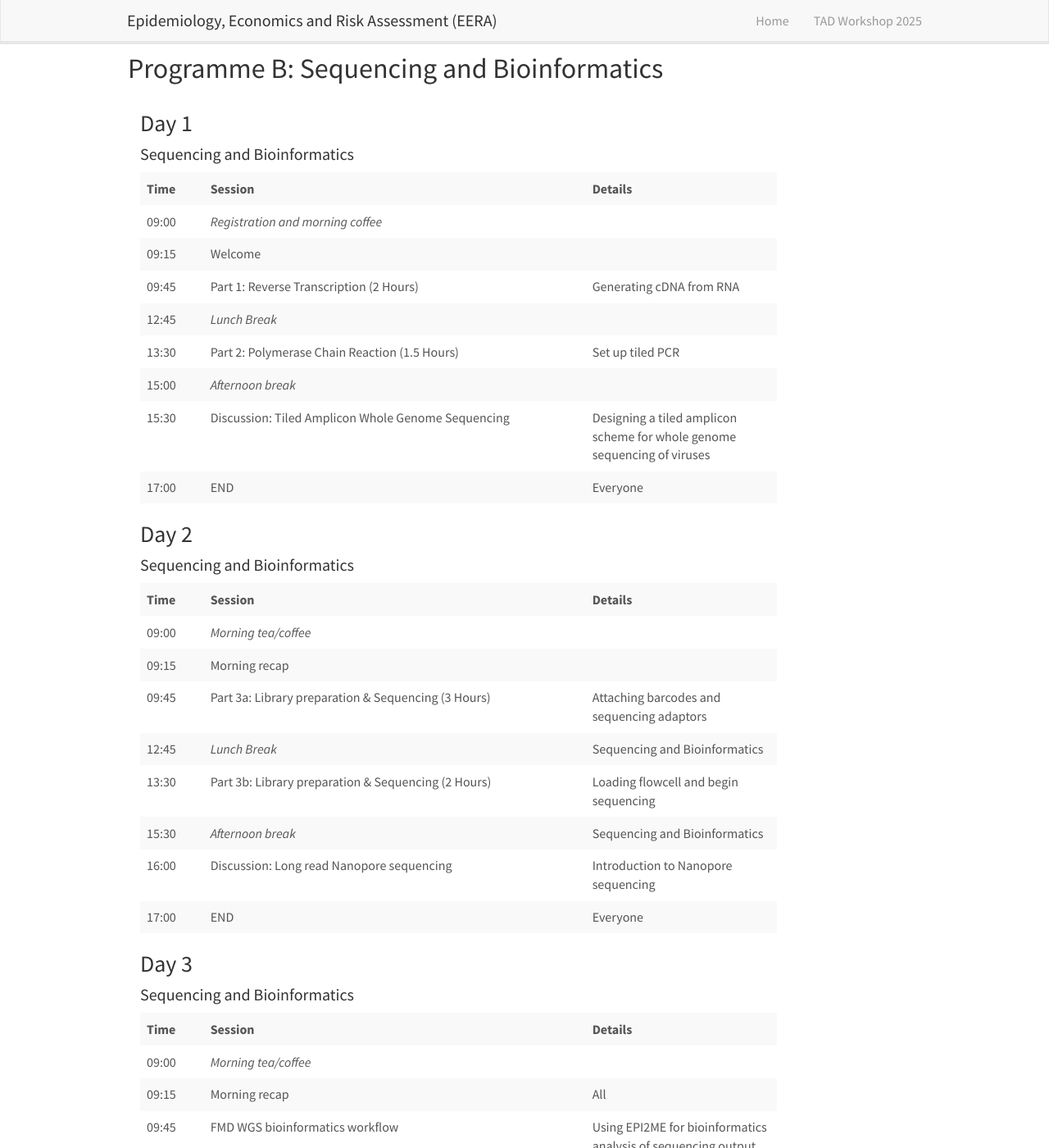
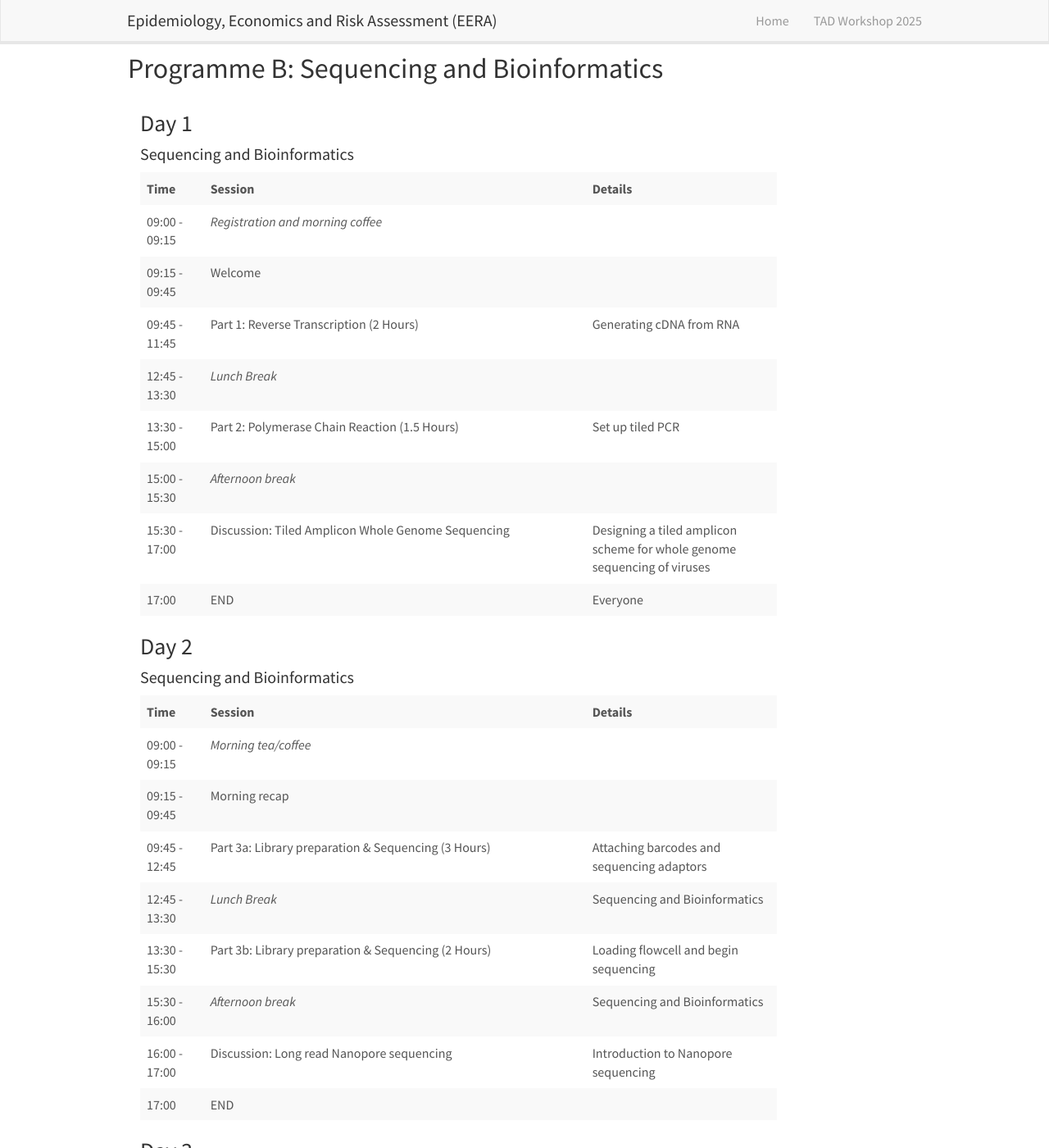
Before and after one commit to EERA-Edinburgh/eera-edinburgh.github.io, a Jekyll site: the page built from _pages/tad-workshop-ghana-2025.md, in a window 1280 px wide and 1400 px high, scrolled down 3074 px. Shown: the whole window at 82% size. Built offline with Jekyll 4.4.1, drawn with Linux system fonts in a browser that asks for light colours; nearby versions of some CDN libraries; comment, search, counter and statistics services are not loaded; some of the changed text lies outside the part shown.

Commit message:
cleaned up table

```diff
--- a/_pages/tad-workshop-ghana-2025.md
+++ b/_pages/tad-workshop-ghana-2025.md
@@ -258,82 +258,214 @@
 
 </div>
 
-
-
 ## Programme B: Sequencing and Bioinformatics
 
-<div  class="col-md-10">
+<div class="col-md-10">
 
 <h3>Day 1</h3>
-
 <h4>Sequencing and Bioinformatics</h4>
 <table class="table table-striped">
-  <tr><td><b>Time</b></td><td><b>Session</b></td><td><b>Details</b></td></tr>
-  <tr><td>09:00</td><td><i>Registration and morning coffee</i></td><td></td></tr>
-  <tr><td>09:15</td><td>Welcome</td><td></td></tr>
-  <tr><td>09:45</td><td>Part 1: Reverse Transcription (2 Hours)</td><td>Generating cDNA from RNA</td></tr>
-  <tr><td>12:45</td><td><i>Lunch Break</i></td><td></td></tr>
-  <tr><td>13:30</td><td>Part 2: Polymerase Chain Reaction (1.5 Hours)</td><td>Set up tiled PCR</td></tr>
-  <tr><td>15:00</td><td><i>Afternoon break</i></td><td></td></tr>
-  <tr><td>15:30</td><td>Discussion: Tiled Amplicon Whole Genome Sequencing</td><td>Designing a tiled amplicon scheme for whole genome sequencing of viruses</td></tr>
-  <tr><td>17:00</td><td>END</td><td>Everyone</td></tr>
+  <tr>
+    <th>Time</th>
+    <th>Session</th>
+    <th>Details</th>
+  </tr>
+  <tr>
+    <td>09:00 - 09:15</td>
+    <td><i>Registration and morning coffee</i></td>
+    <td></td>
+  </tr>
+  <tr>
+    <td>09:15 - 09:45</td>
+    <td>Welcome</td>
+    <td></td>
+  </tr>
+  <tr>
+    <td>09:45 - 11:45</td>
+    <td>Part 1: Reverse Transcription (2 Hours)</td>
+    <td>Generating cDNA from RNA</td>
+  </tr>
+  <tr>
+    <td>12:45 - 13:30</td>
+    <td><i>Lunch Break</i></td>
+    <td></td>
+  </tr>
+  <tr>
+    <td>13:30 - 15:00</td>
+    <td>Part 2: Polymerase Chain Reaction (1.5 Hours)</td>
+    <td>Set up tiled PCR</td>
+  </tr>
+  <tr>
+    <td>15:00 - 15:30</td>
+    <td><i>Afternoon break</i></td>
+    <td></td>
+  </tr>
+  <tr>
+    <td>15:30 - 17:00</td>
+    <td>Discussion: Tiled Amplicon Whole Genome Sequencing</td>
+    <td>Designing a tiled amplicon scheme for whole genome sequencing of viruses</td>
+  </tr>
+  <tr>
+    <td>17:00</td>
+    <td>END</td>
+    <td>Everyone</td>
+  </tr>
 </table>
 
-
-
 <h3>Day 2</h3>
-
 <h4>Sequencing and Bioinformatics</h4>
 <table class="table table-striped">
-  <tr><td><b>Time</b></td><td><b>Session</b></td><td><b>Details</b></td></tr>
-  <tr><td>09:00</td><td><i>Morning tea/coffee</i></td><td></td></tr>
-  <tr><td>09:15</td><td>Morning recap</td><td></td></tr>
-  <tr><td>09:45</td><td>Part 3a: Library preparation & Sequencing (3 Hours)</td><td>Attaching barcodes and sequencing adaptors</td></tr>
-  <tr><td>12:45</td><td><i>Lunch Break</i></td><td>Sequencing and Bioinformatics</td></tr>
-  <tr><td>13:30</td><td>Part 3b: Library preparation & Sequencing (2 Hours)</td><td>Loading flowcell and begin sequencing</td></tr>
-  <tr><td>15:30</td><td><i>Afternoon break</i></td><td>Sequencing and Bioinformatics</td></tr>
-  <tr><td>16:00</td><td>Discussion: Long read Nanopore sequencing</td><td>Introduction to Nanopore sequencing</td></tr>
-  <tr><td>17:00</td><td>END</td><td>Everyone</td></tr>
+  <tr>
+    <th>Time</th>
+    <th>Session</th>
+    <th>Details</th>
+  </tr>
+  <tr>
+    <td>09:00 - 09:15</td>
+    <td><i>Morning tea/coffee</i></td>
+    <td></td>
+  </tr>
+  <tr>
+    <td>09:15 - 09:45</td>
+    <td>Morning recap</td>
+    <td></td>
+  </tr>
+  <tr>
+    <td>09:45 - 12:45</td>
+    <td>Part 3a: Library preparation & Sequencing (3 Hours)</td>
+    <td>Attaching barcodes and sequencing adaptors</td>
+  </tr>
+  <tr>
+    <td>12:45 - 13:30</td>
+    <td><i>Lunch Break</i></td>
+    <td>Sequencing and Bioinformatics</td>
+  </tr>
+  <tr>
+    <td>13:30 - 15:30</td>
+    <td>Part 3b: Library preparation & Sequencing (2 Hours)</td>
+    <td>Loading flowcell and begin sequencing</td>
+  </tr>
+  <tr>
+    <td>15:30 - 16:00</td>
+    <td><i>Afternoon break</i></td>
+    <td>Sequencing and Bioinformatics</td>
+  </tr>
+  <tr>
+    <td>16:00 - 17:00</td>
+    <td>Discussion: Long read Nanopore sequencing</td>
+    <td>Introduction to Nanopore sequencing</td>
+  </tr>
+  <tr>
+    <td>17:00</td>
+    <td>END</td>
+    <td></td>
+  </tr>
 </table>
 
-
-
 <h3>Day 3</h3>
-
 <h4>Sequencing and Bioinformatics</h4>
 <table class="table table-striped">
-  <tr><td><b>Time</b></td><td><b>Session</b></td><td><b>Details</b></td></tr>
-  <tr><td>09:00</td><td><i>Morning tea/coffee</i></td><td></td></tr>
-  <tr><td>09:15</td><td>Morning recap</td><td>All</td></tr>
-  <tr><td>09:45</td><td>FMD WGS bioinformatics workflow</td><td>Using EPI2ME for bioinformatics analysis of sequencing output</td></tr>
-  <tr><td>12:45</td><td><i>Lunch Break</i></td><td></td></tr>
-  <tr><td>13:30</td><td>FMD WGS bioinformatics workflow</td><td>Using EPI2ME for bioinformatics analysis of sequencing output</td></tr>
-  <tr><td>15:30</td><td><i>Afternoon break</i></td><td></td></tr>
-  <tr><td>16:00</td><td>EPI2ME for basecalling</td><td>Basecalling with EPI2ME</td></tr>
-  <tr><td>17:00</td><td>END</td><td>Everyone</td></tr>
+  <tr>
+    <th>Time</th>
+    <th>Session</th>
+    <th>Details</th>
+  </tr>
+  <tr>
+    <td>09:00 - 09:15</td>
+    <td><i>Morning tea/coffee</i></td>
+    <td></td>
+  </tr>
+  <tr>
+    <td>09:15 - 09:45</td>
+    <td>Morning recap</td>
+    <td></td>
+  </tr>
+  <tr>
+    <td>09:45 - 12:45</td>
+    <td>FMD WGS bioinformatics workflow</td>
+    <td>Using EPI2ME for bioinformatics analysis of sequencing output</td>
+  </tr>
+  <tr>
+    <td>12:45 - 13:30</td>
+    <td><i>Lunch Break</i></td>
+    <td></td>
+  </tr>
+  <tr>
+    <td>13:30 - 15:30</td>
+    <td>FMD WGS bioinformatics workflow</td>
+    <td>Using EPI2ME for bioinformatics analysis of sequencing output</td>
+  </tr>
+  <tr>
+    <td>15:30 - 16:00</td>
+    <td><i>Afternoon break</i></td>
+    <td></td>
+  </tr>
+  <tr>
+    <td>16:00 - 17:00</td>
+    <td>EPI2ME for basecalling</td>
+    <td>Basecalling with EPI2ME</td>
+  </tr>
+  <tr>
+    <td>17:00</td>
+    <td>END</td>
+    <td></td>
+  </tr>
 </table>
 
-
 <h3>Day 4</h3>
-
 <h4>Sequencing and Bioinformatics</h4>
 <table class="table table-striped">
-  <tr><td><b>Time</b></td><td><b>Session</b></td><td><b>Details</b></td></tr>
-  <tr><td>09:00</td><td><i>Morning tea/coffee</i></td><td></td></tr>
-  <tr><td>09:15</td><td>Morning recap</td><td></td></tr>
-  <tr><td>09:45</td><td>Multiple sequence alignment and phylogenetics</td><td></td></tr>
-  <tr><td>12:45</td><td><i>Lunch Break</i></td><td></td></tr>
-  <tr><td>13:30</td><td>Genomic epidemiology</td><td></td></tr>
-  <tr><td>15:30</td><td><i>Afternoon break</i></td><td>S</td></tr>
-  <tr><td>16:00</td><td>Final discussion</td><td></td></tr>
-  <tr><td>17:00</td><td>END</td><td>Everyone</td></tr>
+  <tr>
+    <th>Time</th>
+    <th>Session</th>
+    <th>Details</th>
+  </tr>
+  <tr>
+    <td>09:00 - 09:15</td>
+    <td><i>Morning tea/coffee</i></td>
+    <td></td>
+  </tr>
+  <tr>
+    <td>09:15 - 09:45</td>
+    <td>Morning recap</td>
+    <td></td>
+  </tr>
+  <tr>
+    <td>09:45 - 12:45</td>
+    <td>Multiple sequence alignment and phylogenetics</td>
+    <td></td>
+  </tr>
+  <tr>
+    <td>12:45 - 13:30</td>
+    <td><i>Lunch Break</i></td>
+    <td></td>
+  </tr>
+  <tr>
+    <td>13:30 - 15:30</td>
+    <td>Genomic epidemiology</td>
+    <td></td>
+  </tr>
+  <tr>
+    <td>15:30 - 16:00</td>
+    <td><i>Afternoon break</i></td>
+    <td></td>
+  </tr>
+  <tr>
+    <td>16:00 - 17:00</td>
+    <td>Final discussion</td>
+    <td></td>
+  </tr>
+  <tr>
+    <td>17:00</td>
+    <td>END</td>
+    <td></td>
+  </tr>
 </table>
 
 </div>
 
 <br>
-<div class="clearfix"></div> <!-- This will clear any floats, prevents appearing side by side  -->
-
+<div class="clearfix"></div>
 <br>
 
 ### Hosts
```
